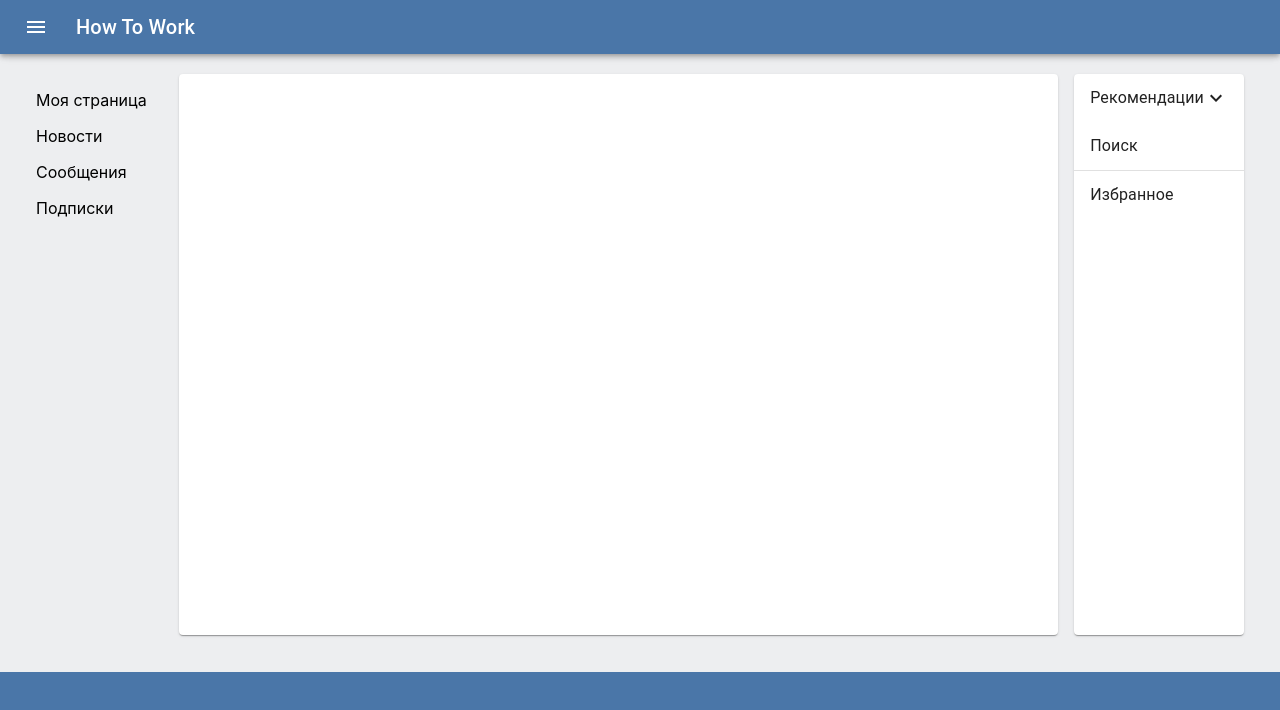
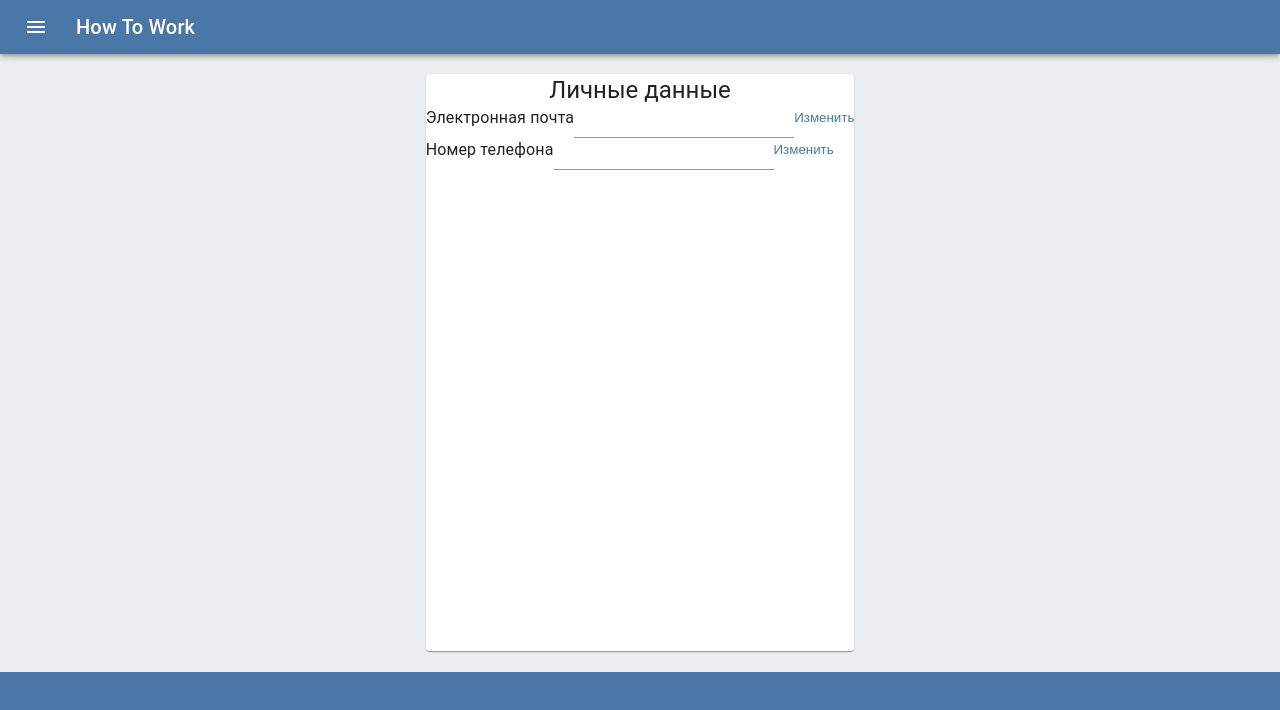
Before and after one commit to PolinaVdovina/htw_frontend, a React (Create React App) app: page /cabinet/1 in a window 1280 px wide. Shown: the top 710 px of the page. Built offline with nearby package versions, Linux system fonts and the light colour scheme.

Commit message:
личные данные

```diff
--- /dev/null
+++ b/src/components/cards/AccountInfo.tsx
@@ -0,0 +1,56 @@
+import * as React from 'react';
+import { Typography, Card, TextField, CardContent, Grid, Paper, Link } from '@material-ui/core';
+
+
+const SETTINGS = {
+    JOBSEEKER: {
+        'email': {
+            'title': 'Электронная почта',
+            'type': 'text'
+        },
+        'phone': {
+            'title': 'Номер телефона',
+            'type': 'text'
+        }
+    }
+}
+
+interface IAccountInfo{
+
+}
+
+export default class AccountInfo extends React.Component {
+    constructor(props: IAccountInfo) {
+        super(props)
+    }
+
+    render() {
+        return(
+            <Paper>
+                <Typography variant='h5'>Личные данные</Typography>
+                    <Grid container direction='column'>
+                        {
+                            Object.keys(SETTINGS.JOBSEEKER).map(key =>
+                                <Grid container direction='row'>
+                                    <Grid item>
+                                        <Typography>
+                                            {SETTINGS.JOBSEEKER[key].title}
+                                        </Typography>
+                                    </Grid>
+                                    <Grid item>
+                                        <TextField/>
+                                    </Grid>
+                                    <Grid item>
+                                        <Link component='button'>
+                                            Изменить
+                                        </Link>
+                                    </Grid>
+                                </Grid>
+                            )
+                        }
+                    </Grid>
+
+            </Paper>
+        )
+    }
+}
--- a/src/pages/cabinet/Cabinet.tsx
+++ b/src/pages/cabinet/Cabinet.tsx
@@ -1,6 +1,7 @@
 import * as React from 'react';
 import { HCenterizingGrid } from './../grid-containers/HCenterizingGrid';
 import { JobSeekerCabinet } from './job-seeker/JobSeekerCabinet';
+import AccountInfo from '../../components/cards/AccountInfo';
 
 interface ICabinetProps {
 
@@ -9,7 +10,8 @@ interface ICabinetProps {
 export const Cabinet = (props : ICabinetProps) => {
     return (
         <HCenterizingGrid>
-            <JobSeekerCabinet/>
+            {/*<JobSeekerCabinet/>*/}
+            <AccountInfo></AccountInfo>
         </HCenterizingGrid>
         )
 }
--- a/src/pages/home/Home.tsx
+++ b/src/pages/home/Home.tsx
@@ -1,6 +1,6 @@
 import * as React from 'react';
 import { makeStyles, Theme, createStyles } from '@material-ui/core';
-import { RegRoleCard } from '../../components/cards/SignInCard/RegRoleCard';
+import { RegRoleCard } from '../../components/cards/RegRoleCard';
 import { HCenterizingGrid } from './../grid-containers/HCenterizingGrid';
 
 interface IHomeProps {
```
Also changed, not shown: src/components/cards/RegRoleCard.tsx (renamed from src/components/cards/SignInCard/RegRoleCard.tsx).
